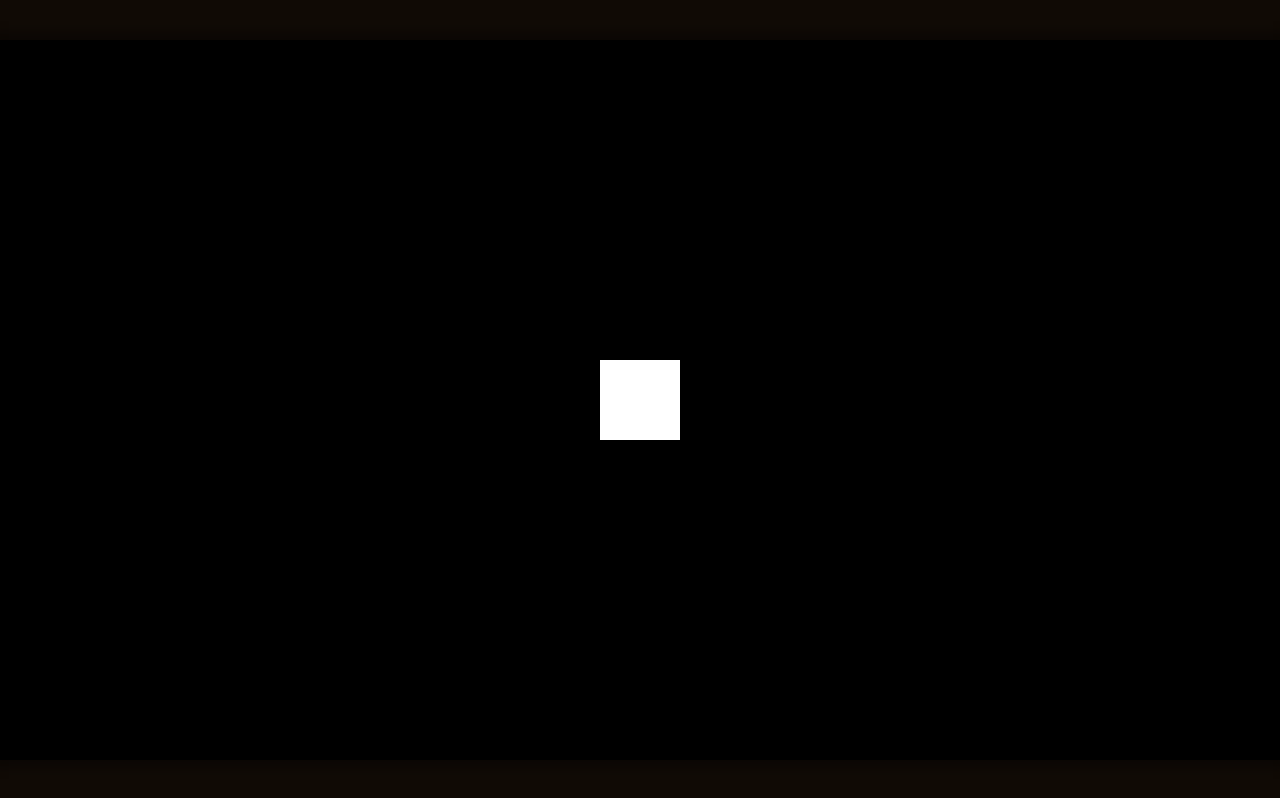
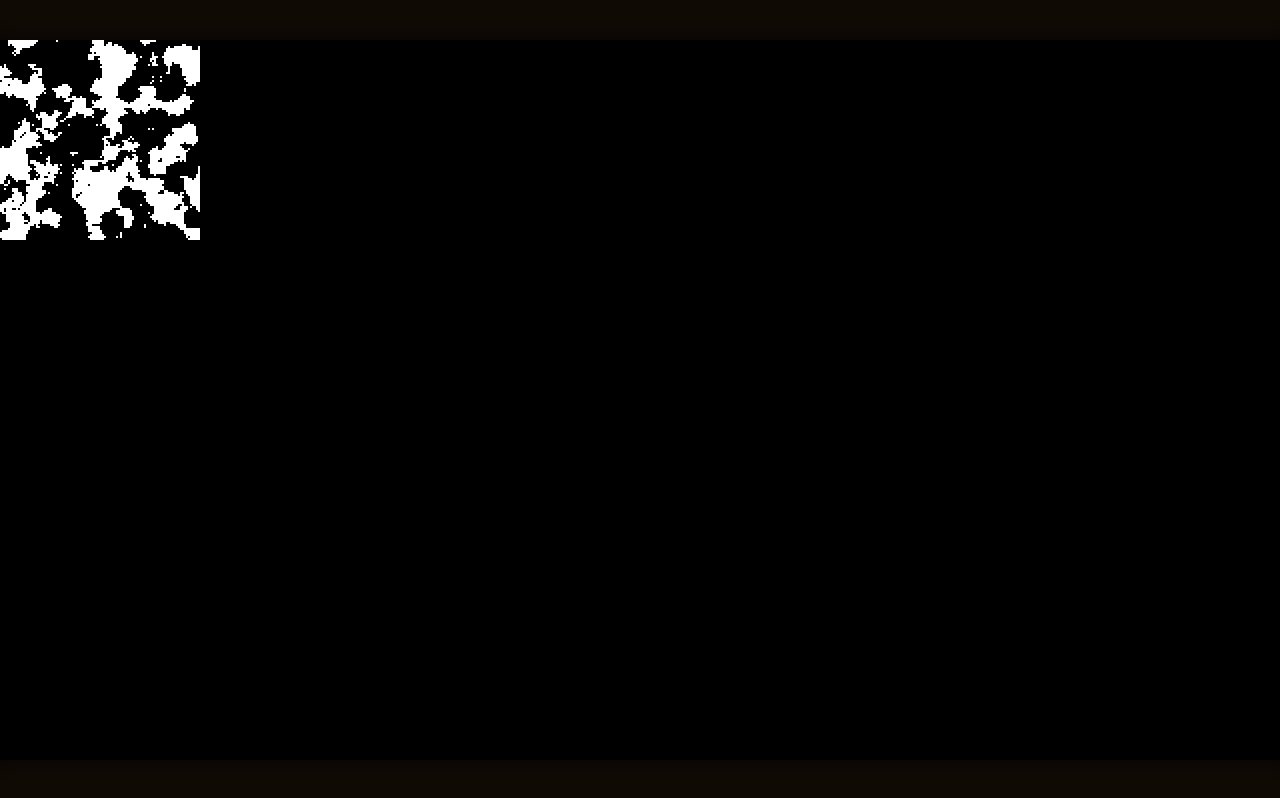
Before and after one commit to elimarable2/ldjam50, a plain HTML site: page index.html in a window 1280 px wide. Drawn offline with Linux system fonts and the light colour scheme.

Commit message:
Generate random noise as a world basis

```diff
--- a/index.html
+++ b/index.html
@@ -5,6 +5,7 @@
 	<script src="src/util/font.js"></script>
 	<script src="src/util/animation.js"></script>
 	<script src="src/util/audio.js"></script>
+	<script src="src/util/noise.js"></script>
 	<script src="src/ui.js"></script>
   <script src="src/console.js"></script>
 	<script src="src/vector.js"></script>
--- a/src/state/world.js
+++ b/src/state/world.js
@@ -10,6 +10,30 @@ function World() {
   this.cameraControl = new WorldCameraController(this, this.camera);
 
   // this.console = new GameConsole(getWorldConsoleDefinition(this));
+
+  this.interpolation = [
+    function (start, end, t) {
+      return t * end + (1 - t) * start;
+    },
+    function (start, end, t) {
+      var t2 = -(Math.cos(Math.PI * t) - 1) / 2;
+      return t2 * end + (1 - t2) * start;
+    }
+  ];
+  this.blend = 0;
+
+  this.width = 100;
+  this.height = 100;
+  this.baseNoise = whiteNoise(this.width,this.height);
+
+  this.spec = toColors(valueNoise(this.baseNoise, 4), function (noiseValue) {
+    var on = noiseValue > 0.5;
+    return on ? 'white' : 'black';
+  });
+
+  // this.spec = toColors(smoothNoise(this.baseNoise, 2));
+
+  // this.spec = generateWorld();
 
   this.cameraControl.jumpToTarget();
 }
@@ -25,7 +49,16 @@ World.prototype.draw = function (ctx) {
   ctx.fillStyle = '#000000';
   ctx.fillRect(0,0,Game.WIDTH,Game.HEIGHT);
 
-  this.player.draw(ctx, this.camera);
+  // this.player.draw(ctx, this.camera);
+
+  var scale_spec = 2;
+
+  for (var j = 0; j < this.spec.length; ++j) {
+    for (var i = 0; i < this.spec[j].length; ++i) {
+      ctx.fillStyle = this.spec[j][i];
+      ctx.fillRect(i * scale_spec, j * scale_spec, scale_spec, scale_spec);
+    }
+  }
 };
 World.prototype.keydown = function (ev) {
   // this.console.keydown(ev);
@@ -37,6 +70,12 @@ World.prototype.mousedown = function (ev) {
   // if (!this.console.open) {
     this.mouse.pressed = true;
   // }
+
+  ++this.blend;
+  if (this.blend >= this.interpolation.length) this.blend = 0;
+
+  this.spec = toColors(valueNoise(this.baseNoise, 4, 0.5, this.interpolation[this.blend]));
+
 };
 World.prototype.mouseup = function () {
   this.mouse.pressed = false;
--- /dev/null
+++ b/src/util/noise.js
@@ -0,0 +1,114 @@
+
+function toColors(noiseBuffer, colorizer) {
+  var height = noiseBuffer.length;
+  var width = noiseBuffer[0].length;
+  var buffer = [];
+
+  if (!colorizer) {
+    colorizer = function (noiseValue) {
+      var node = Math.floor(noiseValue * 256);
+      var index = node.toString(16);
+      while (index.length < 2) index = '0' + index;
+      return '#' + index + index + index;
+    };
+  }
+
+  for (var j = 0; j < height; ++j) {
+    buffer[j] = [];
+    for (var i = 0; i < width; ++i) {
+      buffer[j][i] = colorizer(noiseBuffer[j][i]);
+    }
+  }
+
+  return buffer;
+}
+
+function whiteNoise(width, height) {
+  var buffer = [];
+
+  for (var j = 0; j < height; ++j) {
+    buffer[j] = [];
+    for (var i = 0; i < width; ++i) {
+      buffer[j][i] = Math.random();
+    }
+  }
+
+  return buffer;
+}
+
+function smoothNoise(noiseBuffer, octave, interpolate) {
+  var height = noiseBuffer.length;
+  var width = noiseBuffer[0].length;
+
+  var buffer = [];
+
+  var period = Math.pow(2, octave);
+
+  if (!interpolate) {
+    interpolate = function (start, end, t) {
+      return t * end + (1 - t) * start;
+    }
+  }
+
+  for (var j = 0; j < height; ++j) {
+    var sample_top = Math.floor(j / period) * period;
+    var sample_bottom = (sample_top + period) % height;
+    var sample_v_blend = (j - sample_top) / period;
+
+    buffer[j] = [];
+    for (var i = 0; i < width; ++i) {
+      var sample_left = Math.floor(i / period) * period;
+      var sample_right = (sample_left + period) % width;
+      var sample_h_blend = (i - sample_left) / period;
+
+      var corner_top_left = noiseBuffer[sample_top][sample_left];
+      var corner_top_right = noiseBuffer[sample_top][sample_right];
+      var corner_bottom_left = noiseBuffer[sample_bottom][sample_left];
+      var corner_bottom_right = noiseBuffer[sample_bottom][sample_right];
+
+      var top_smooth = interpolate(corner_top_left, corner_top_right, sample_h_blend);
+      var bottom_smooth = interpolate(corner_bottom_left, corner_bottom_right, sample_h_blend);
+      var overall_smooth = interpolate(top_smooth, bottom_smooth, sample_v_blend);
+
+      buffer[j][i] = overall_smooth;
+    }
+  }
+
+  return buffer;
+}
+
+function valueNoise(noiseBuffer, octaves, persistance, interpolate) {
+  if (octaves < 2) return noiseBuffer;
+
+  var height = noiseBuffer.length;
+  var width = noiseBuffer[0].length;
+
+  var buffer = [];
+
+  if (persistance === undefined) persistance = 0.5;
+  var amplitude = 1;
+  var totalAmplitude = 0;
+
+  for (var octaveIndex = octaves - 1; octaveIndex >= 0; --octaveIndex) {
+    var octaveBuffer = smoothNoise(noiseBuffer, octaveIndex, interpolate);
+    amplitude *= persistance;
+    totalAmplitude += amplitude;
+
+    for (var j = 0; j < height; ++j) {
+      if (!buffer[j]) buffer[j] = [];
+
+      for (var i = 0; i < width; ++i) {
+        if (buffer[j][i] === undefined) buffer[j][i] = 0;
+        buffer[j][i] += octaveBuffer[j][i] * amplitude;
+      }
+    }
+  }
+
+  for (var j = 0; j < height; ++j) {
+    for (var i = 0; i < width; ++i) {
+      buffer[j][i] /= totalAmplitude;
+    }
+  }
+
+  return buffer;
+}
```
